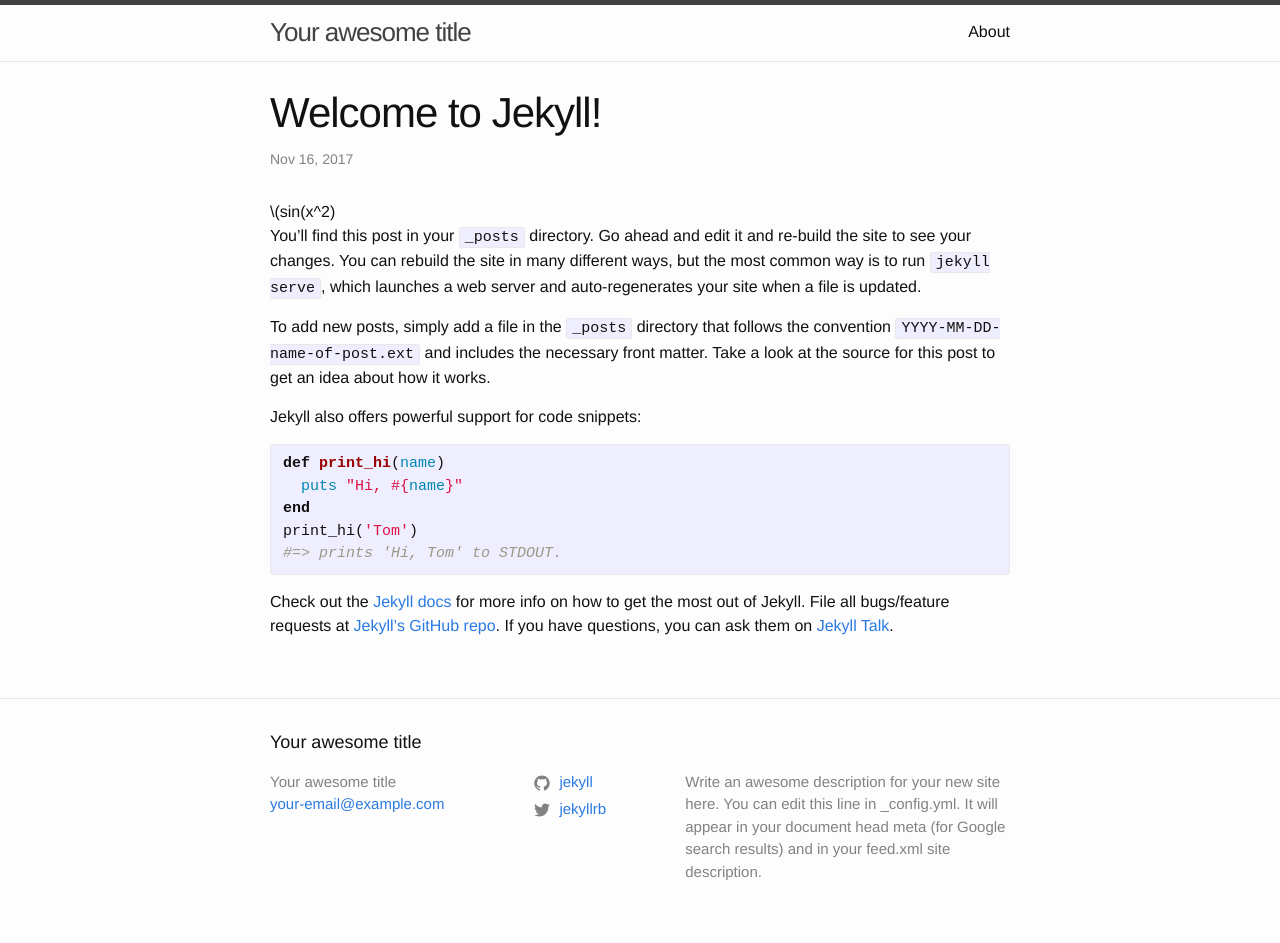
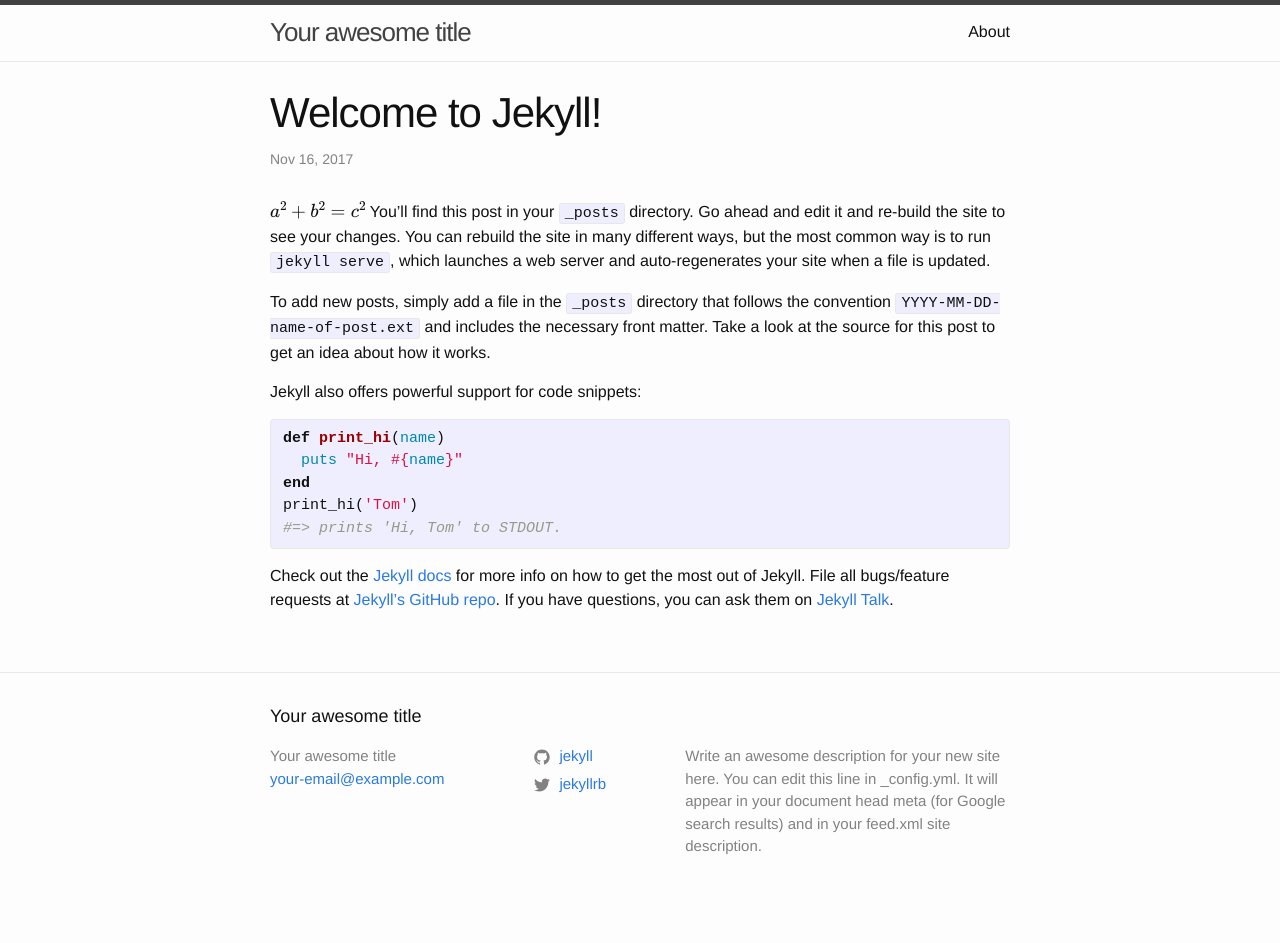
Before and after one commit to cronos91/seokinj.github.io, a Jekyll site: the page built from _posts/2017-11-16-welcome-to-jekyll.markdown, in a window 1280 px wide. Built offline with Jekyll 4.4.1, drawn with Linux system fonts in a browser that asks for light colours; Markdown is read by kramdown in place of the engine named in the settings; formulas are drawn with MathJax 3; after the commit the page ends 918 px from its top, so only the background shows below that.

Commit message:
just fix

```diff
--- a/_posts/2017-11-16-welcome-to-jekyll.markdown
+++ b/_posts/2017-11-16-welcome-to-jekyll.markdown
@@ -4,7 +4,7 @@ title:  "Welcome to Jekyll!"
 date:   2017-11-16 21:34:40 +0900
 categories: jekyll update
 ---
-\\(sin(x^2)\\
+$$a^2+b^2=c^2$$
 You’ll find this post in your `_posts` directory. Go ahead and edit it and re-build the site to see your changes. You can rebuild the site in many different ways, but the most common way is to run `jekyll serve`, which launches a web server and auto-regenerates your site when a file is updated.
 
 To add new posts, simply add a file in the `_posts` directory that follows the convention `YYYY-MM-DD-name-of-post.ext` and includes the necessary front matter. Take a look at the source for this post to get an idea about how it works.
```
